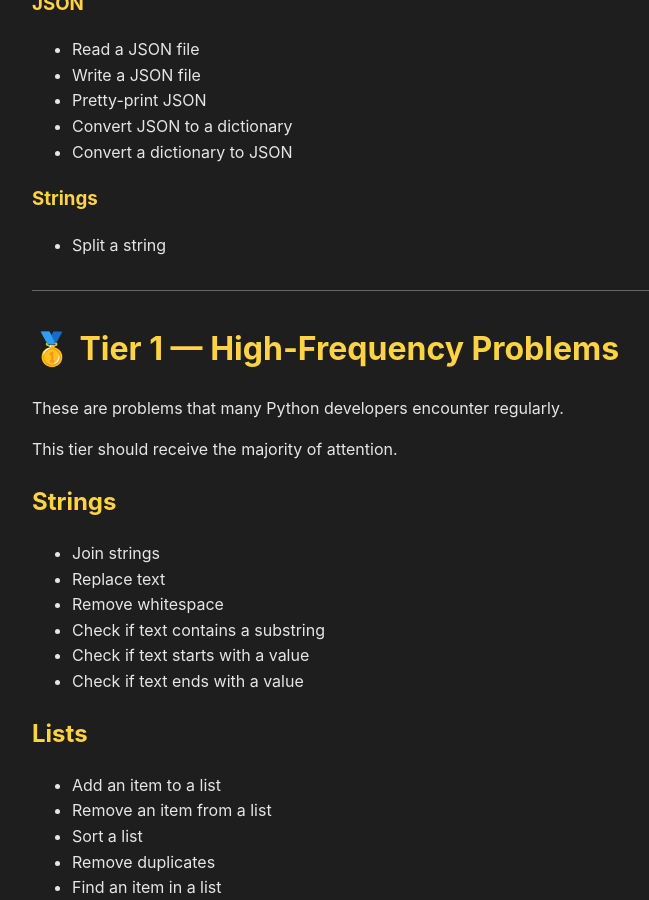
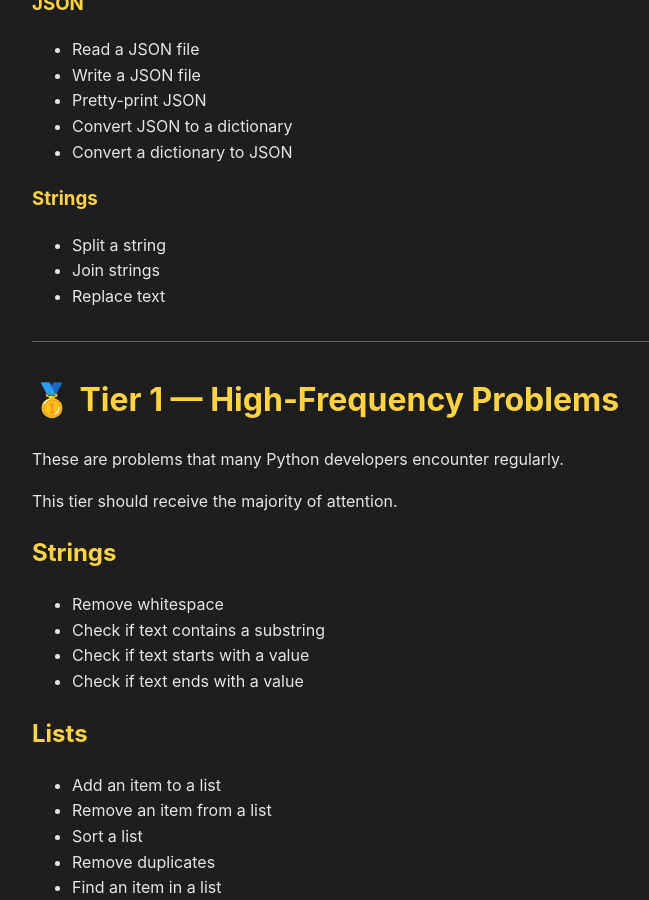
Before and after one commit to jbakchr/easier-python-docs, a Jekyll site: the page built from ROADMAP.md, in a window 1280 px wide and 900 px high, scrolled down 3084 px. Shown: the whole window, without its empty margins (158-807 px from the left). Built offline with Jekyll 4.4.1, drawn with Linux system fonts in a browser that asks for light colours; our own code applies the rules of GitHub Pages for plain Markdown files; part of the change alters nothing that is shown.

```diff
--- a/ROADMAP.md
+++ b/ROADMAP.md
@@ -133,6 +133,8 @@ The goal is to build a practical collection of high-frequency Python solutions.
 ### Strings
 
 - Split a string
+- Join strings
+- Replace text
 
 ---
 
@@ -144,8 +146,6 @@ This tier should receive the majority of attention.
 
 ## Strings
 
-- Join strings
-- Replace text
 - Remove whitespace
 - Check if text contains a substring
 - Check if text starts with a value
```
